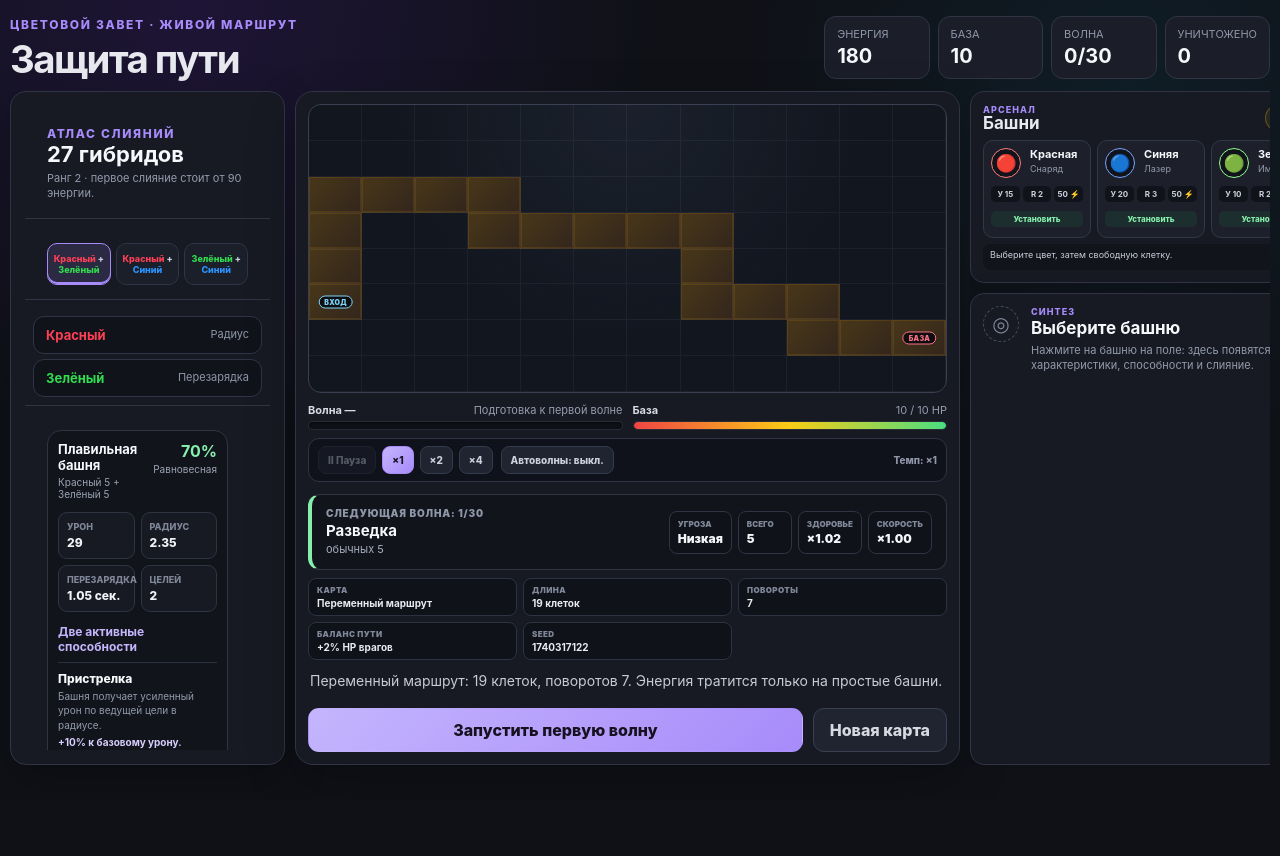
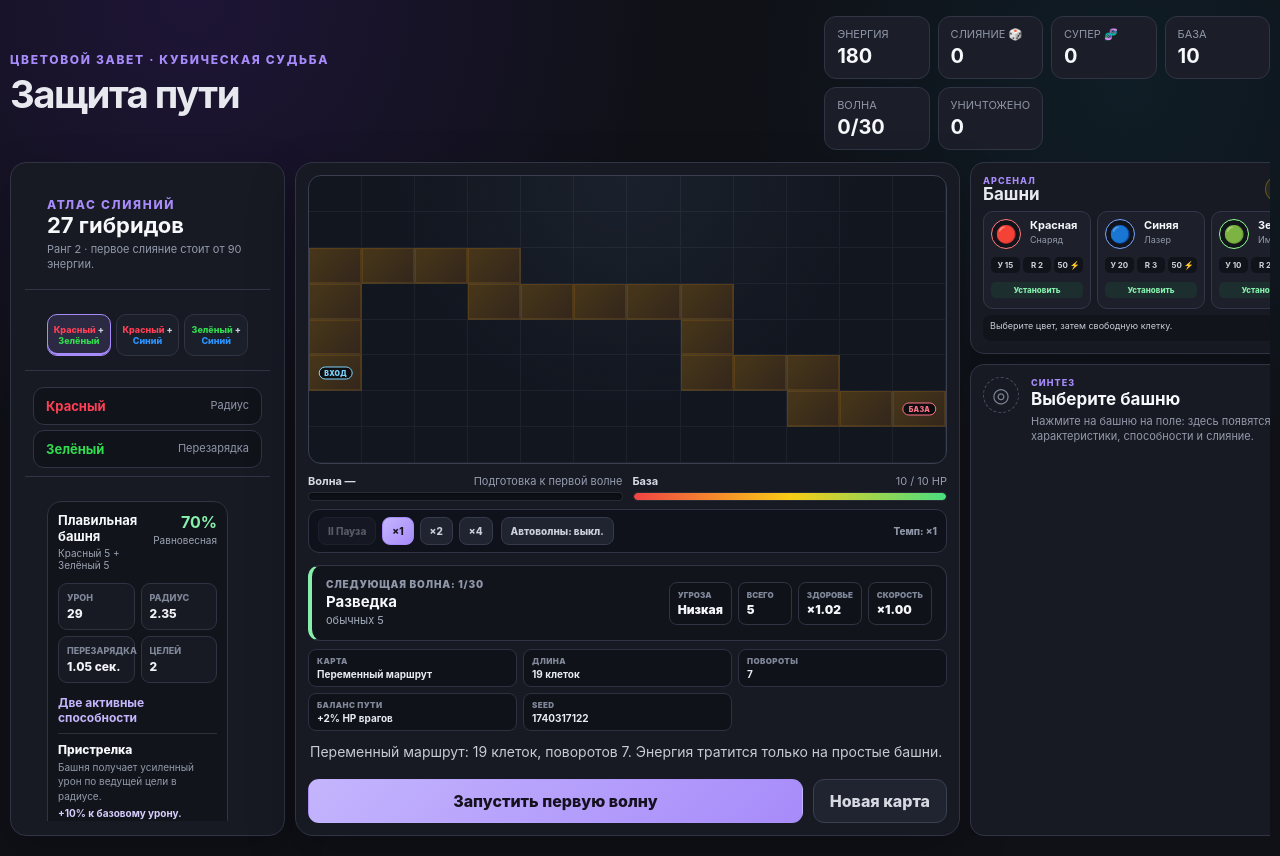
Before and after one commit to sunpole/tower_defense, a React (Vite) app: page / in a window 1280 px wide. Before the commit the page ends 800 px from the top, so only its background shows below. Built offline with nearby package versions, Linux system fonts and the light colour scheme.

Commit message:
Показать две валюты слияния в шапке

```diff
--- a/src/components/BattleHeader.tsx
+++ b/src/components/BattleHeader.tsx
@@ -9,12 +9,14 @@ export function BattleHeader({ state }: BattleHeaderProps) {
   return (
     <header className="game-header">
       <div>
-        <p className="eyebrow">Цветовой Завет · Живой маршрут</p>
+        <p className="eyebrow">Цветовой Завет · Кубическая судьба</p>
         <h1>Защита пути</h1>
       </div>
 
-      <div className="game-stats" aria-label="Показатели игры">
+      <div className="game-stats game-stats--six" aria-label="Показатели игры">
         <div><span>Энергия</span><strong>{state.energy}</strong></div>
+        <div><span>Слияние 🎲</span><strong>{state.fusionPoints}</strong></div>
+        <div><span>Супер 🧬</span><strong>{state.superFusionPoints}</strong></div>
         <div><span>База</span><strong>{state.baseHealth}</strong></div>
         <div><span>Волна</span><strong>{state.wave}/{TOTAL_WAVES}</strong></div>
         <div><span>Уничтожено</span><strong>{state.kills}</strong></div>
```
